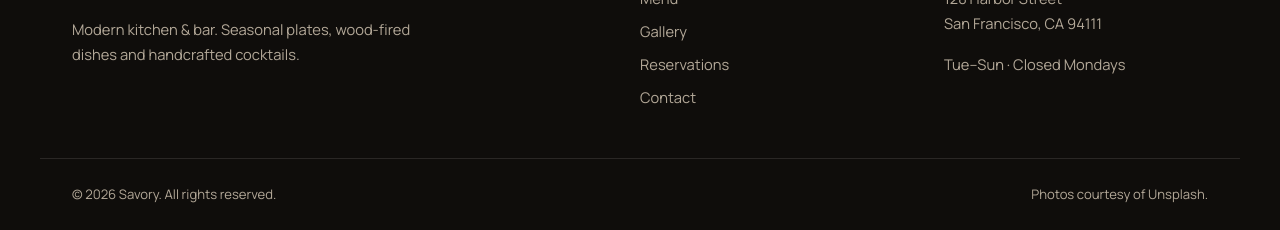
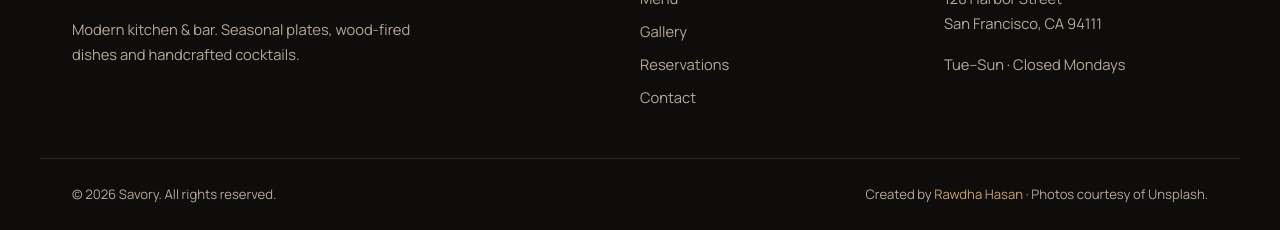
Before and after one commit to Rawdhahasan/savory-restaurant, a website: page index.html in a window 1280 px wide. Shown: the part 8926-9156 px from the top of the page. Drawn offline with nearby package versions, Linux system fonts and the light colour scheme.

Commit message:
Add 'Created by Rawdha Hasan' credit to footer
Co-Authored-By: Claude Opus 5.5 <noreply@anthropic.com>

```diff
--- a/css/styles.css
+++ b/css/styles.css
@@ -1561,6 +1561,15 @@ button {
   margin: 0;
 }
 
+.footer-credit a {
+  color: var(--color-gold);
+  transition: color 0.3s var(--ease);
+}
+
+.footer-credit a:hover {
+  color: var(--color-gold-light);
+}
+
 @media (width >= 768px) {
   .footer-grid {
     grid-template-columns: 2fr 1fr 1fr;
--- a/index.html
+++ b/index.html
@@ -507,7 +507,11 @@
       </div>
       <div class="container footer-bottom">
         <p>© <span id="year">2026</span> Savory. All rights reserved.</p>
-        <p class="footer-credit">Photos courtesy of Unsplash.</p>
+        <p class="footer-credit">
+          Created by
+          <a href="https://github.com/Rawdhahasan" target="_blank" rel="noopener">Rawdha Hasan</a>
+          · Photos courtesy of Unsplash.
+        </p>
       </div>
     </footer>
 
```
